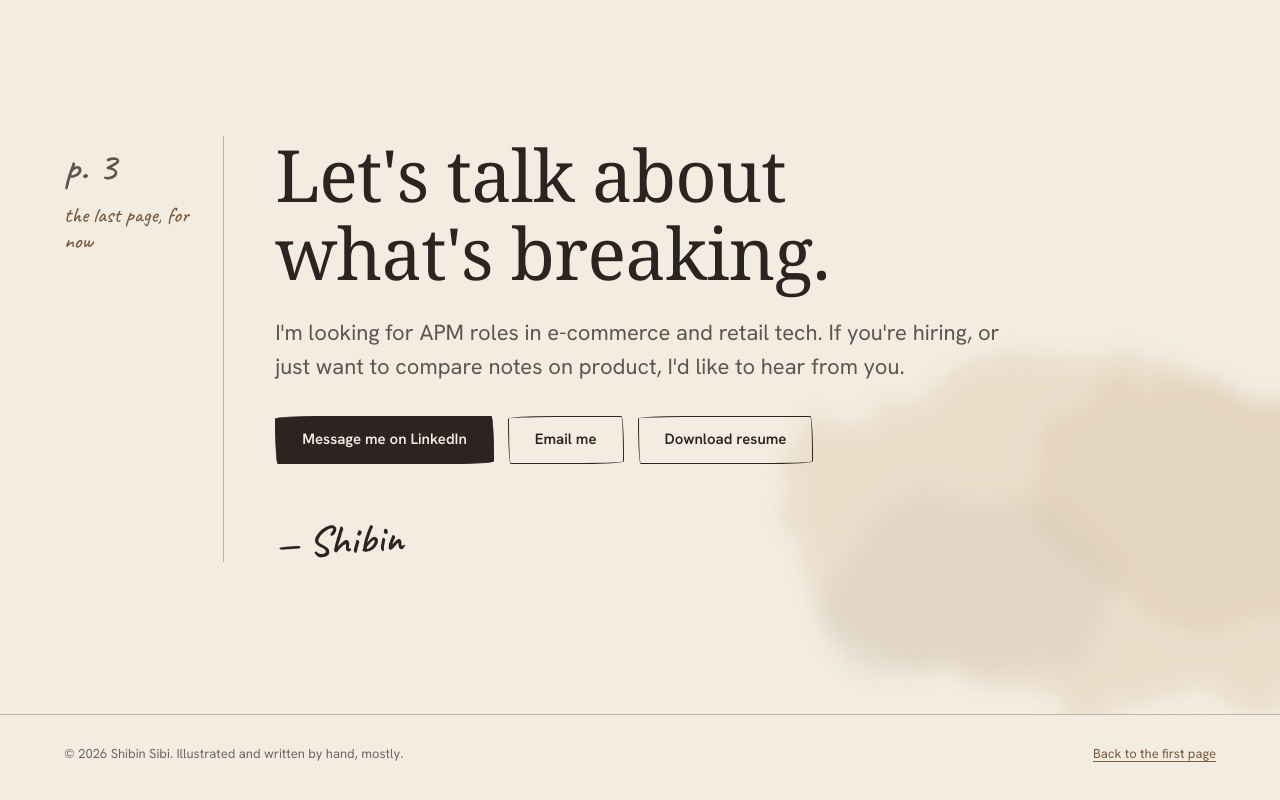
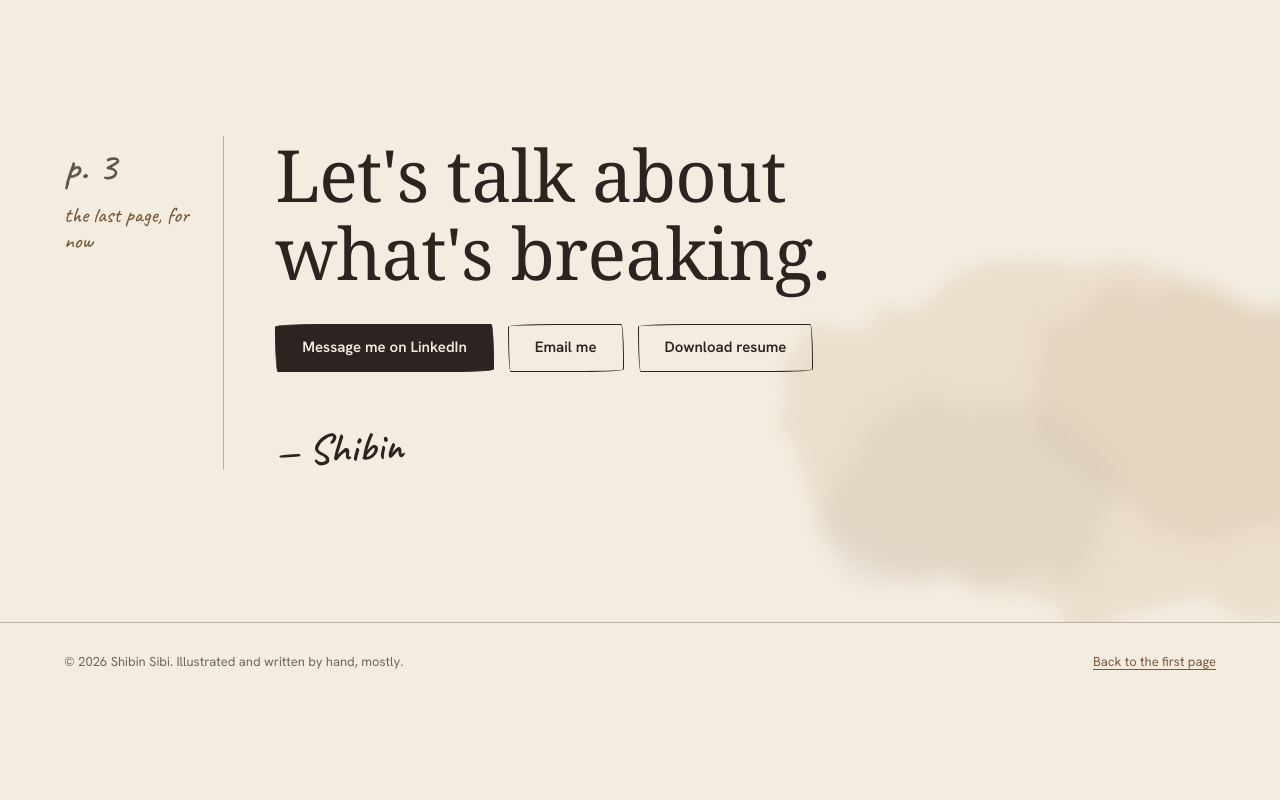
Before and after one commit to shibinsibi/PRODUCT-BRAND-BY-Shibin, a plain HTML site: page index.html in a window 1280 px wide. Shown: the part 6569-7369 px from the top of the page. After the commit the page ends 7281 px from the top, so only its background shows below. Drawn offline with Linux system fonts and the light colour scheme; a web font is replaced by a local one.

Commit message:
Remove job search statement from contact section
Removed personal statement about job search from contact section.

```diff
--- a/index.html
+++ b/index.html
@@ -653,7 +653,6 @@ body::after {
       <aside class="margin"><span class="page-no">p. 3</span><p>the last page, for now</p></aside>
       <div class="body-col">
         <h2 class="h-section" id="contact-h">Let's talk about what's breaking.</h2>
-        <p class="lede" style="margin-top:24px">I'm looking for APM roles in e-commerce and retail tech. If you're hiring, or just want to compare notes on product, I'd like to hear from you.</p>
         <div class="contact-links">
           <a class="btn" href="https://www.linkedin.com/in/shibin-sibi" target="_blank" rel="noopener">Message me on LinkedIn<span class="sr-only"> (opens in a new tab)</span></a>
           <a class="btn btn--ghost" href="mailto:shibinsibi3021@gmail.com">Email me</a>
```
